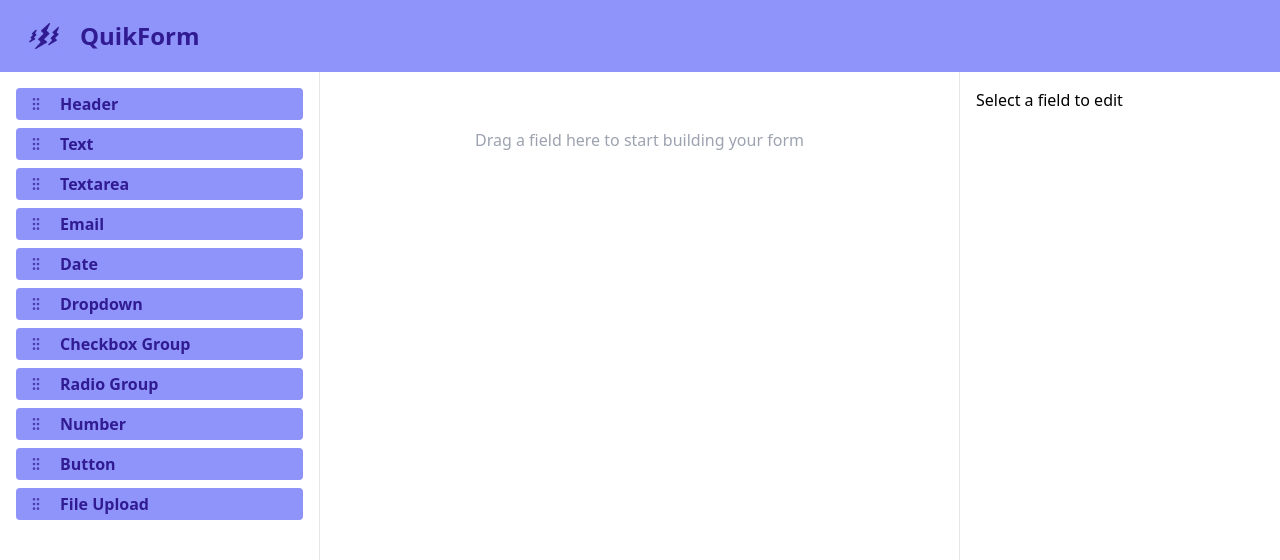
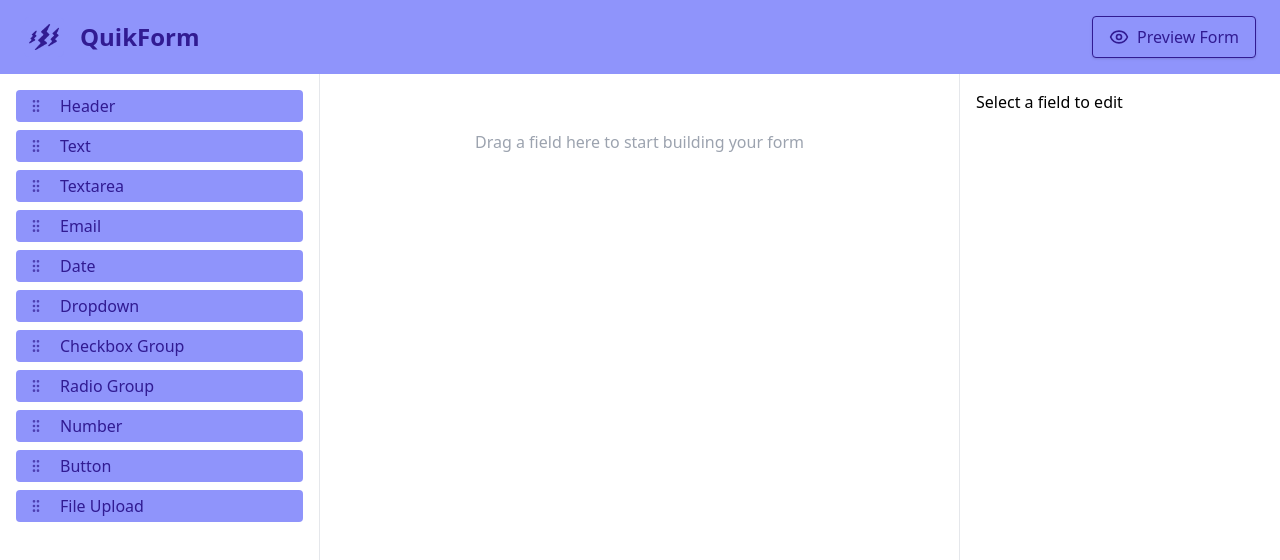
Before and after one commit to meghavx/QuikForm, a React (Vite) app: page / in a window 1280 px wide. Shown: the top 560 px of the page. Built offline with nearby package versions, Linux system fonts and the light colour scheme.

Commit message:
Add 'Preview Form' functionality

```diff
--- a/src/App.jsx
+++ b/src/App.jsx
@@ -14,6 +14,7 @@ import {
 export default function App() {
   const sensors = useSensors(useSensor(PointerSensor));
   const addField = useFormStore((s) => s.addField);
+   const preview = useFormStore((s) => s.preview);
 
   const handleDragEnd = (event) => {
     const { over, active } = event
@@ -28,10 +29,10 @@ export default function App() {
       onDragEnd={handleDragEnd}
     >
       <Header />
-      <div className="flex h-screen">
-        <FieldPalette />
+      <div className={`h-screen ${preview ? 'flex justify-center items-center' : 'flex'}`}>
+        {!preview && <FieldPalette />}
         <Canvas />
-        <FieldEditor />
+        {!preview && <FieldEditor />}
       </div>
     </DndContext>
   )
--- a/src/components/Canvas.jsx
+++ b/src/components/Canvas.jsx
@@ -6,20 +6,21 @@ export default function Canvas() {
   const fields = useFormStore((s) => s.fields)
   const setSelectedField = useFormStore((s) => s.setSelectedField)
   const { setNodeRef, isOver } = useDroppable({ id: 'canvas' })
+  const preview = useFormStore((s) => s.preview)
 
   const renderInput = (field) => {
+    const commonProps = {
+      className: 'w-full border px-2 py-1',
+      placeholder: field.placeholder,
+      disabled: !preview,
+    }
+
     switch (field.inputType) {
       case 'textarea':
-        return (
-          <textarea
-            className="w-full border px-2 py-1"
-            placeholder={field.placeholder}
-            disabled
-          />
-        )
+        return <textarea {...commonProps} />
       case 'select':
         return (
-          <select className="w-full border px-2 py-1" disabled>
+          <select {...commonProps}>
             {field.options.map((opt, i) => (
               <option key={i}>{opt}</option>
             ))}
@@ -28,36 +29,42 @@ export default function Canvas() {
       case 'checkbox':
         return field.options.map((opt, i) => (
           <label key={i} className="block">
-            <input type="checkbox" name={field.id} className="mr-2" disabled />
+            <input
+              type="checkbox"
+              name={field.id}
+              className="mr-2"
+              disabled={!preview}
+            />
             {opt}
           </label>
         ))
       case 'radio':
         return field.options.map((opt, i) => (
           <label key={i} className="block">
-            <input type="radio" name={field.id} className="mr-2" disabled />
+            <input
+              type="radio"
+              name={field.id}
+              className="mr-2"
+              disabled={!preview}
+            />
             {opt}
           </label>
         ))
       case 'file':
-        return <input type="file" className="w-full border px-2 py-1" disabled />
+        return <input type="file" {...commonProps} />
       case 'button':
         return (
-          <button className="px-3 py-1 bg-gray-300 rounded" disabled>
+          <button
+            className="px-3 py-1 bg-gray-300 rounded"
+            disabled={!preview}
+          >
             {field.label}
           </button>
         )
       case 'header':
         return <h3 className="text-xl font-bold">{field.label}</h3>
       default:
-        return (
-          <input
-            type={field.inputType}
-            className="w-full border px-2 py-1"
-            placeholder={field.placeholder}
-            disabled
-          />
-        )
+        return <input type={field.inputType} {...commonProps} />
     }
   }
 
--- a/src/components/FieldPalette.jsx
+++ b/src/components/FieldPalette.jsx
@@ -37,10 +37,10 @@ function DraggableField({ id }) {
       ref={setNodeRef}
       {...listeners}
       {...attributes}
-      className={`flex items-center gap-4 w-full mb-2 px-3 py-1 font-semibold rounded cursor-move transition-colors duration-200 ${
+      className={`flex items-center gap-4 w-full mb-2 px-3 py-1 font-medium rounded cursor-move transition-colors duration-200 ${
         isDragging
           ? 'bg-[#311B92] text-[#8F94FB]'
-          : 'bg-[#8F94FB] text-[#311B92] hover:bg-[#311B92] hover:text-[#8F94FB]'
+          : 'bg-[#8F94FB] text-[#311B92] hover:bg-[#311B92] hover:text-white'
       }`}
     >
       <GripVertical className="w-4 h-4 opacity-70" />
--- a/src/components/Header.jsx
+++ b/src/components/Header.jsx
@@ -1,7 +1,14 @@
+import React from 'react'
+import { useFormStore } from '../store/useFormStore'
+import { Eye, EyeOff } from 'lucide-react'
+
 export default function Header() {
+  const preview = useFormStore((s) => s.preview)
+  const togglePreview = useFormStore((s) => s.togglePreview)
+
   return (
     <header
-      className="flex items-center space-x-4 px-6 py-4"
+      className="flex items-center px-6 py-4"
       style={{ backgroundColor: "#8F94FB" }}
     >
       <img
@@ -10,11 +17,22 @@ export default function Header() {
         className="w-10 h-10 object-contain"
       />
       <h2
-        className="text-2xl font-bold"
+        className="text-2xl font-bold ml-4"
         style={{ color: "#311B92" }}
       >
         QuikForm
       </h2>
+
+      <div className="ml-auto">
+        <button
+          onClick={togglePreview}
+          className="flex items-center gap-2 px-4 py-2 bg-[#8F94FB] text-[#311B92] border border-[#311B92] font-medium rounded shadow hover:brightness-95 transition"
+          title={preview ? 'Exit Preview' : 'Preview Form'}
+        >
+          {preview ? <EyeOff size={20} /> : <Eye size={20} />}
+          {preview ? 'Exit Preview' : 'Preview Form'}
+        </button>
+      </div>
     </header>
   )
 }
--- a/src/store/useFormStore.js
+++ b/src/store/useFormStore.js
@@ -58,6 +58,12 @@ export const useFormStore = create(
           selectedFieldId: state.selectedFieldId === id ? null : state.selectedFieldId,
         })),
 
+      preview: false,
+
+      togglePreview: () =>
+        set((state) => ({
+          preview: !state.preview,
+        })),
     }),
     {
       name: 'form-builder-store',
```
